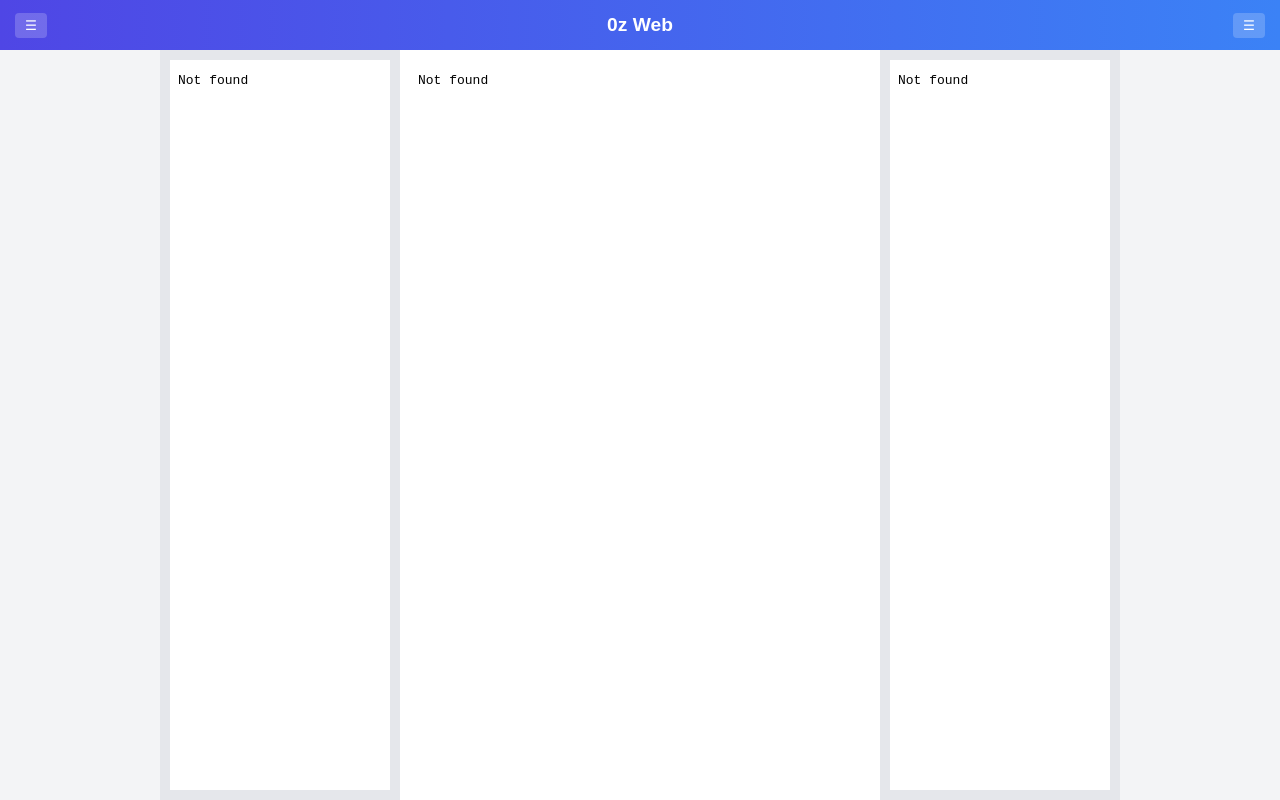
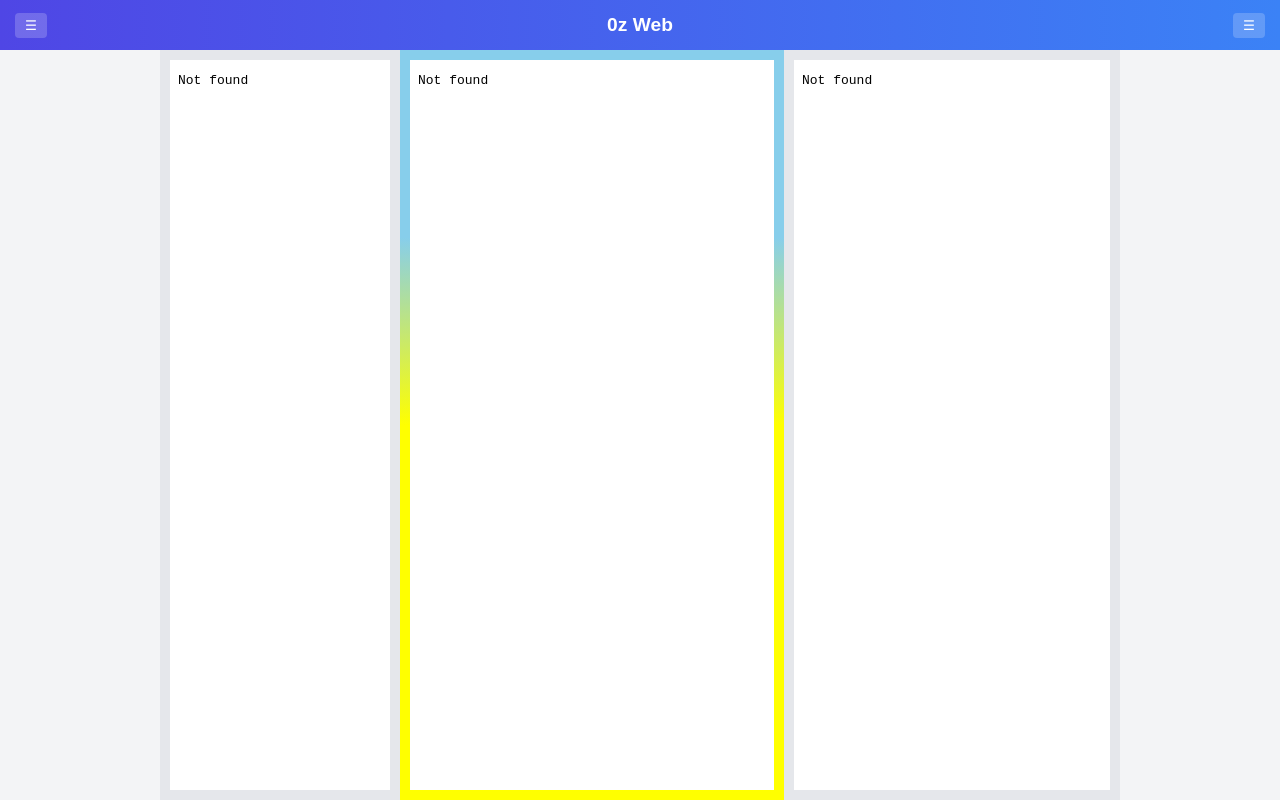
Before and after one commit to programer-os/Home, a plain HTML site: page index.html in a window 1280 px wide. Drawn offline with Linux system fonts and the light colour scheme.

Commit message:
Update index.html
Signed-off-by: O.S. <227050307+programer-os@users.noreply.github.com>

```diff
--- a/index.html
+++ b/index.html
@@ -15,7 +15,7 @@
   /* ====== LAYOUT DESKTOP ====== */
   .layout {
     display: grid;
-    grid-template-columns: 25% 1fr 25%;
+    grid-template-columns: 25% 1fr 35%;
     height: 100vh;
   }
   aside, main {
@@ -23,7 +23,8 @@
     padding: 10px;
   }
   aside { background: #e5e7eb; }
-  main { background: #fff; }
+  main { background: linear-gradient(skyblue 25%, yellow 50%) ;
+       }
 
   /* ====== NAVBAR SUPERIOR ====== */
   .navbar {
```
